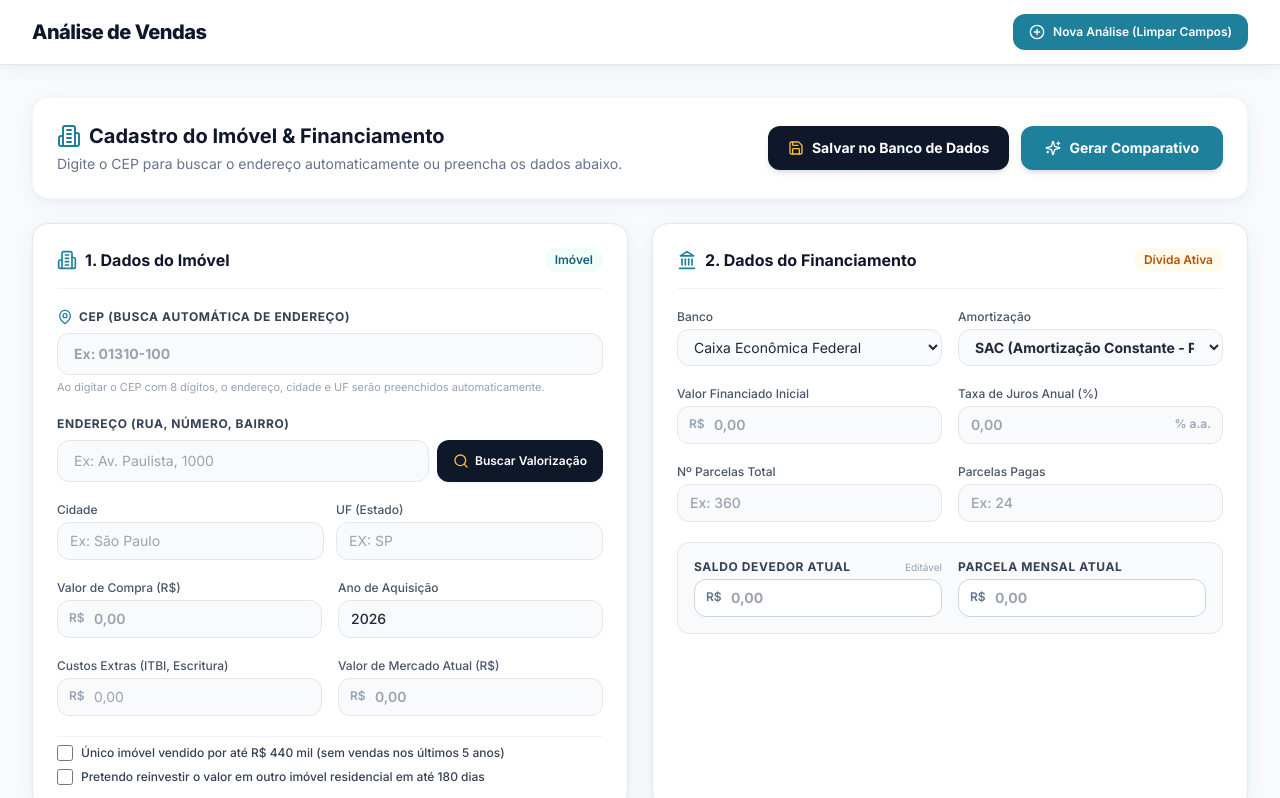
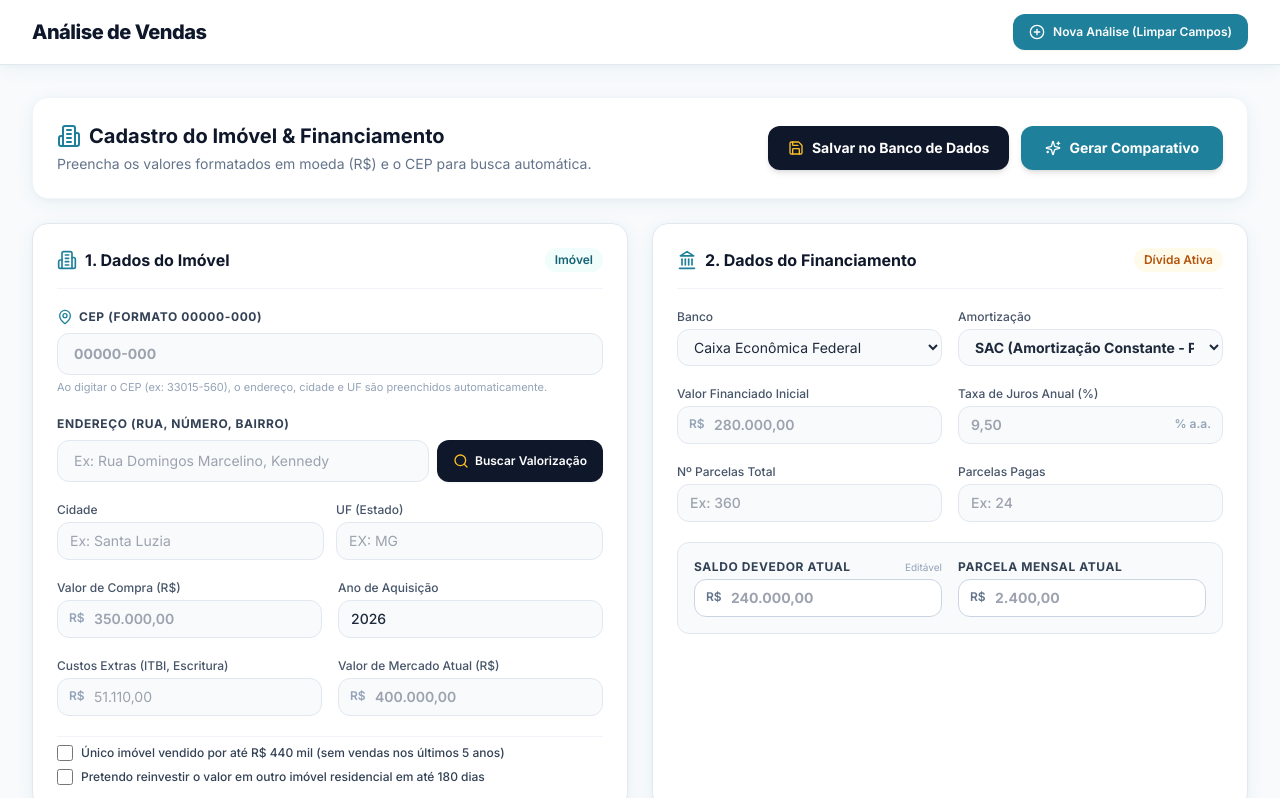
Before and after one commit to junioelizeu0-glitch/imovel-decisao, a React (Vite) app in the folder frontend/: page / in a window 1280 px wide. Shown: the top 798 px of the page. Built offline with nearby package versions, Linux system fonts and the light colour scheme.

Commit message:
feat: formatação de moeda brasileira em Reais e mascara de CEP 00000-000 nos campos de entrada

```diff
--- a/frontend/src/components/DashboardComparativo.tsx
+++ b/frontend/src/components/DashboardComparativo.tsx
@@ -1,4 +1,4 @@
-import React from "react";
+import React, { useState, useEffect } from "react";
 import {
   TrendingUp,
   DollarSign,
@@ -14,6 +14,7 @@ import {
 } from "lucide-react";
 import { ResultadoAluguel } from "../types";
 import { DonutChartCard } from "./DonutChartCard";
+import { formatCurrencyBRL, parseCurrencyBRL } from "../utils/formatters";
 
 interface DashboardProps {
   resultado: ResultadoAluguel;
@@ -54,6 +55,14 @@ export const DashboardComparativo: React.FC<DashboardProps> = ({
     irAluguelMensal,
   } = resultado;
 
+  const [textoAluguel, setTextoAluguel] = useState("");
+  const [textoCustosExtras, setTextoCustosExtras] = useState("");
+
+  useEffect(() => {
+    setTextoAluguel(formatCurrencyBRL(valorAluguelMensal));
+    setTextoCustosExtras(formatCurrencyBRL(custosMensaisExtras));
+  }, [valorAluguelMensal, custosMensaisExtras]);
+
   return (
     <div className="space-y-8" id="simulador">
       {/* 1. Painel de Parâmetros de Simulação Rápida */}
@@ -74,9 +83,15 @@ export const DashboardComparativo: React.FC<DashboardProps> = ({
             <div className="relative">
               <span className="absolute left-3 top-2 text-xs text-slate-400 font-bold">R$</span>
               <input
-                type="number"
-                value={valorAluguelMensal}
-                onChange={(e) => setValorAluguelMensal(Number(e.target.value))}
+                type="text"
+                placeholder="2.500,00"
+                value={textoAluguel}
+                onChange={(e) => setTextoAluguel(e.target.value)}
+                onBlur={() => {
+                  const num = parseCurrencyBRL(textoAluguel);
+                  setValorAluguelMensal(num);
+                  setTextoAluguel(formatCurrencyBRL(num));
+                }}
                 className="w-full bg-slate-50 border border-slate-200 rounded-xl pl-9 pr-3 py-2 text-sm font-bold text-slate-900 focus:ring-2 focus:ring-teal-500/20"
               />
             </div>
@@ -89,9 +104,15 @@ export const DashboardComparativo: React.FC<DashboardProps> = ({
             <div className="relative">
               <span className="absolute left-3 top-2 text-xs text-slate-400 font-bold">R$</span>
               <input
-                type="number"
-                value={custosMensaisExtras}
-                onChange={(e) => setCustosMensaisExtras(Number(e.target.value))}
+                type="text"
+                placeholder="300,00"
+                value={textoCustosExtras}
+                onChange={(e) => setTextoCustosExtras(e.target.value)}
+                onBlur={() => {
+                  const num = parseCurrencyBRL(textoCustosExtras);
+                  setCustosMensaisExtras(num);
+                  setTextoCustosExtras(formatCurrencyBRL(num));
+                }}
                 className="w-full bg-slate-50 border border-slate-200 rounded-xl pl-9 pr-3 py-2 text-sm font-medium text-slate-800"
               />
             </div>
@@ -105,7 +126,7 @@ export const DashboardComparativo: React.FC<DashboardProps> = ({
               <input
                 type="number"
                 step="0.1"
-                value={taxaValorizacaoAnual}
+                value={taxaValorizacaoAnual || ""}
                 onChange={(e) => setTaxaValorizacaoAnual(Number(e.target.value))}
                 className="w-full bg-slate-50 border border-slate-200 rounded-xl pl-3 pr-8 py-2 text-sm font-bold text-teal-700"
               />
@@ -121,7 +142,7 @@ export const DashboardComparativo: React.FC<DashboardProps> = ({
               <input
                 type="number"
                 step="0.1"
-                value={taxaCDIAnual}
+                value={taxaCDIAnual || ""}
                 onChange={(e) => setTaxaCDIAnual(Number(e.target.value))}
                 className="w-full bg-slate-50 border border-slate-200 rounded-xl pl-3 pr-8 py-2 text-sm font-bold text-slate-800"
               />
@@ -192,13 +213,13 @@ export const DashboardComparativo: React.FC<DashboardProps> = ({
       {/* 3. Gráfico Donut da Composição do Aluguel */}
       <DonutChartCard
         valorAluguel={valorAluguelMensal}
-        valorParcela={resultadoVendaAgora.saldoDevedorAbatido > 0 ? resultado.valorAluguelMensal - fluxoCaixaMensalLiquido - custosMensaisExtras - irAluguelMensal : 0}
+        valorParcela={resultadoVendaAgora.saldoDevedorAbatido > 0 ? Math.max(0, resultado.valorAluguelMensal - fluxoCaixaMensalLiquido - custosMensaisExtras - irAluguelMensal) : 0}
         custosExtras={custosMensaisExtras}
         irAluguel={irAluguelMensal}
         fluxoLiquido={fluxoCaixaMensalLiquido}
       />
 
-      {/* 4. Quadro Comparativo Lado a Lado (2 Colunas Estilo Inspiração) */}
+      {/* 4. Quadro Comparativo Lado a Lado */}
       <div className="grid grid-cols-1 lg:grid-cols-2 gap-6">
         {/* COLUNA 1: VENDER AGORA */}
         <div className="bg-white rounded-2xl p-6 border border-slate-200 card-shadow card-shadow-hover space-y-6 flex flex-col justify-between">
@@ -272,7 +293,6 @@ export const DashboardComparativo: React.FC<DashboardProps> = ({
             </div>
           </div>
 
-          {/* Projeção de Investimento no CDI */}
           <div className="p-5 bg-slate-50 rounded-xl border border-slate-200 space-y-2">
             <span className="text-[11px] font-bold text-slate-500 uppercase tracking-wider flex items-center gap-1">
               <TrendingUp className="w-4 h-4 text-teal-600" />
@@ -345,7 +365,6 @@ export const DashboardComparativo: React.FC<DashboardProps> = ({
             </div>
           </div>
 
-          {/* Valor Projetado e Patrimônio Final */}
           <div className="p-5 bg-teal-50/80 rounded-xl border border-teal-200 space-y-2">
             <span className="text-[11px] font-bold text-teal-800 uppercase tracking-wider flex items-center gap-1">
               <Award className="w-4 h-4 text-teal-600" />
--- a/frontend/src/components/FormularioImovelFinanciamento.tsx
+++ b/frontend/src/components/FormularioImovelFinanciamento.tsx
@@ -10,6 +10,7 @@ import {
   MapPin,
 } from "lucide-react";
 import { DadosImovel, DadosFinanciamento, EstimativaValorizacao } from "../types";
+import { formatCEP, formatCurrencyBRL, parseCurrencyBRL } from "../utils/formatters";
 
 interface FormularioProps {
   dadosImovel: DadosImovel;
@@ -41,7 +42,32 @@ export const FormularioImovelFinanciamento: React.FC<FormularioProps> = ({
   const [resultadoBusca, setResultadoBusca] = useState<EstimativaValorizacao | null>(null);
   const [erroBusca, setErroBusca] = useState<string | null>(null);
 
-  // Recálculo automático do saldo devedor e parcela quando dados do financiamento mudam
+  // Estados locais para controle de texto formatado dos campos monetários
+  const [textoValorCompra, setTextoValorCompra] = useState("");
+  const [textoCustoExtra, setTextoCustoExtra] = useState("");
+  const [textoValorMercado, setTextoValorMercado] = useState("");
+  const [textoValorFinanciado, setTextoValorFinanciado] = useState("");
+  const [textoSaldoDevedor, setTextoSaldoDevedor] = useState("");
+  const [textoParcelaAtual, setTextoParcelaAtual] = useState("");
+
+  // Sincronizar estados formatados quando os props mudam externamente
+  useEffect(() => {
+    setTextoValorCompra(formatCurrencyBRL(dadosImovel.valorCompra));
+    setTextoCustoExtra(formatCurrencyBRL(dadosImovel.custoAquisicaoExtra));
+    setTextoValorMercado(formatCurrencyBRL(dadosImovel.valorMercadoAtual));
+  }, [dadosImovel.valorCompra, dadosImovel.custoAquisicaoExtra, dadosImovel.valorMercadoAtual]);
+
+  useEffect(() => {
+    setTextoValorFinanciado(formatCurrencyBRL(dadosFinanciamento.valorFinanciado));
+    setTextoSaldoDevedor(formatCurrencyBRL(dadosFinanciamento.saldoDevedorAtual));
+    setTextoParcelaAtual(formatCurrencyBRL(dadosFinanciamento.valorParcelaAtual));
+  }, [
+    dadosFinanciamento.valorFinanciado,
+    dadosFinanciamento.saldoDevedorAtual,
+    dadosFinanciamento.valorParcelaAtual,
+  ]);
+
+  // Recálculo automático do saldo devedor e parcela no backend
   useEffect(() => {
     if (dadosFinanciamento.valorFinanciado > 0) {
       recalcularFinanciamentoApi();
@@ -78,15 +104,16 @@ export const FormularioImovelFinanciamento: React.FC<FormularioProps> = ({
         }));
       }
     } catch (e) {
-      console.warn("Recálculo offline ativado", e);
+      console.warn("Recálculo offline", e);
     }
   };
 
-  // Busca Automática de Endereço via CEP (ViaCEP API)
-  const handleCepChange = async (cepInput: string) => {
-    setDadosImovel((prev) => ({ ...prev, cep: cepInput }));
+  // Busca Automática de Endereço via CEP (ViaCEP API) com Máscara
+  const handleCepChange = async (val: string) => {
+    const cepFormatado = formatCEP(val);
+    setDadosImovel((prev) => ({ ...prev, cep: cepFormatado }));
 
-    const cepLimpo = cepInput.replace(/\D/g, "");
+    const cepLimpo = val.replace(/\D/g, "");
     if (cepLimpo.length === 8) {
       setBuscandoCep(true);
       setErroBusca(null);
@@ -107,7 +134,6 @@ export const FormularioImovelFinanciamento: React.FC<FormularioProps> = ({
               estado: novoEstado,
             }));
 
-            // Buscar valorização automaticamente com o endereço preenchido pelo CEP
             buscarValorizacaoAutomatica(novoEndereco, novaCidade, novoEstado);
           } else {
             setErroBusca("CEP não encontrado.");
@@ -121,11 +147,7 @@ export const FormularioImovelFinanciamento: React.FC<FormularioProps> = ({
     }
   };
 
-  const buscarValorizacaoAutomatica = async (
-    end: string,
-    cid?: string,
-    uf?: string
-  ) => {
+  const buscarValorizacaoAutomatica = async (end: string, cid?: string, uf?: string) => {
     if (!end) return;
     setBuscandoValorizacao(true);
     try {
@@ -169,7 +191,7 @@ export const FormularioImovelFinanciamento: React.FC<FormularioProps> = ({
             Cadastro do Imóvel & Financiamento
           </h2>
           <p className="text-sm text-slate-500 mt-1">
-            Digite o CEP para buscar o endereço automaticamente ou preencha os dados abaixo.
+            Preencha os valores formatados em moeda (R$) e o CEP para busca automática.
           </p>
         </div>
 
@@ -197,7 +219,7 @@ export const FormularioImovelFinanciamento: React.FC<FormularioProps> = ({
         </div>
       </div>
 
-      {/* Mensagem de confirmação de salvamento no banco */}
+      {/* Mensagem de salvamento */}
       {mensagemBanco && (
         <div className="bg-emerald-50 border border-emerald-300 text-emerald-800 p-4 rounded-xl text-xs font-bold flex items-center gap-2 shadow-sm">
           <CheckCircle2 className="w-5 h-5 text-emerald-600 flex-shrink-0" />
@@ -205,7 +227,7 @@ export const FormularioImovelFinanciamento: React.FC<FormularioProps> = ({
         </div>
       )}
 
-      {/* Grid de 2 Colunas Lado a Lado */}
+      {/* Grid de 2 Colunas */}
       <div className="grid grid-cols-1 lg:grid-cols-2 gap-6">
         {/* BLOCO 1: DADOS DO IMÓVEL */}
         <div className="bg-white rounded-2xl p-6 border border-slate-200 card-shadow space-y-5">
@@ -219,10 +241,10 @@ export const FormularioImovelFinanciamento: React.FC<FormularioProps> = ({
             </span>
           </div>
 
-          {/* Campo CEP com busca automática */}
+          {/* Campo CEP com Máscara XXXXX-XXX */}
           <div>
             <label className="block text-xs font-bold text-slate-700 uppercase tracking-wider mb-2 flex items-center gap-1.5">
-              <MapPin className="w-4 h-4 text-teal-600" /> CEP (Busca Automática de Endereço)
+              <MapPin className="w-4 h-4 text-teal-600" /> CEP (Formato 00000-000)
             </label>
             <div className="relative">
               <input
@@ -230,7 +252,7 @@ export const FormularioImovelFinanciamento: React.FC<FormularioProps> = ({
                 maxLength={9}
                 value={dadosImovel.cep}
                 onChange={(e) => handleCepChange(e.target.value)}
-                placeholder="Ex: 01310-100"
+                placeholder="00000-000"
                 className="w-full bg-slate-50 border border-slate-200 rounded-xl px-4 py-2.5 text-sm font-bold text-slate-900 focus:outline-none focus:ring-2 focus:ring-teal-600/30 focus:border-teal-600 transition"
               />
               {buscandoCep && (
@@ -238,11 +260,11 @@ export const FormularioImovelFinanciamento: React.FC<FormularioProps> = ({
               )}
             </div>
             <p className="text-[11px] text-slate-400 mt-1">
-              Ao digitar o CEP com 8 dígitos, o endereço, cidade e UF serão preenchidos automaticamente.
+              Ao digitar o CEP (ex: 33015-560), o endereço, cidade e UF são preenchidos automaticamente.
             </p>
           </div>
 
-          {/* Endereço Completo com botão de Valorização */}
+          {/* Endereço Completo */}
           <div>
             <label className="block text-xs font-bold text-slate-700 uppercase tracking-wider mb-2">
               Endereço (Rua, Número, Bairro)
@@ -252,7 +274,7 @@ export const FormularioImovelFinanciamento: React.FC<FormularioProps> = ({
                 type="text"
                 value={dadosImovel.endereco}
                 onChange={(e) => setDadosImovel({ ...dadosImovel, endereco: e.target.value })}
-                placeholder="Ex: Av. Paulista, 1000"
+                placeholder="Ex: Rua Domingos Marcelino, Kennedy"
                 className="w-full bg-slate-50 border border-slate-200 rounded-xl px-4 py-2.5 text-sm text-slate-800 focus:outline-none focus:ring-2 focus:ring-teal-600/30 focus:border-teal-600 transition"
               />
               <button
@@ -260,7 +282,6 @@ export const FormularioImovelFinanciamento: React.FC<FormularioProps> = ({
                 onClick={handleBuscarValorizacao}
                 disabled={buscandoValorizacao}
                 className="bg-slate-900 hover:bg-slate-800 text-white px-4 py-2.5 rounded-xl text-xs font-semibold transition flex items-center gap-1.5 whitespace-nowrap shadow-sm"
-                title="Estimativa por região"
               >
                 {buscandoValorizacao ? (
                   <RefreshCw className="w-4 h-4 animate-spin" />
@@ -273,7 +294,7 @@ export const FormularioImovelFinanciamento: React.FC<FormularioProps> = ({
             {erroBusca && <p className="text-xs text-rose-500 mt-1">{erroBusca}</p>}
           </div>
 
-          {/* Resultado da Busca de Valorização por Endereço */}
+          {/* Resultado da Busca de Valorização */}
           {resultadoBusca && (
             <div className="bg-teal-50/70 border border-teal-200 rounded-xl p-3.5 space-y-2 text-xs">
               <div className="flex items-center justify-between text-teal-900 font-bold">
@@ -296,7 +317,7 @@ export const FormularioImovelFinanciamento: React.FC<FormularioProps> = ({
               <input
                 type="text"
                 value={dadosImovel.cidade}
-                placeholder="Ex: São Paulo"
+                placeholder="Ex: Santa Luzia"
                 onChange={(e) => setDadosImovel({ ...dadosImovel, cidade: e.target.value })}
                 className="w-full bg-slate-50 border border-slate-200 rounded-xl px-3 py-2 text-sm"
               />
@@ -306,7 +327,7 @@ export const FormularioImovelFinanciamento: React.FC<FormularioProps> = ({
               <input
                 type="text"
                 maxLength={2}
-                placeholder="Ex: SP"
+                placeholder="Ex: MG"
                 value={dadosImovel.estado}
                 onChange={(e) => setDadosImovel({ ...dadosImovel, estado: e.target.value.toUpperCase() })}
                 className="w-full bg-slate-50 border border-slate-200 rounded-xl px-3 py-2 text-sm uppercase"
@@ -314,7 +335,7 @@ export const FormularioImovelFinanciamento: React.FC<FormularioProps> = ({
             </div>
           </div>
 
-          {/* Valores de Compra e Ano */}
+          {/* Valor de Compra Formatado e Ano */}
           <div className="grid grid-cols-1 sm:grid-cols-2 gap-4">
             <div>
               <label className="block text-xs font-medium text-slate-600 mb-1">
@@ -323,10 +344,15 @@ export const FormularioImovelFinanciamento: React.FC<FormularioProps> = ({
               <div className="relative">
                 <span className="absolute left-3 top-2.5 text-xs text-slate-400 font-semibold">R$</span>
                 <input
-                  type="number"
-                  placeholder="0,00"
-                  value={dadosImovel.valorCompra || ""}
-                  onChange={(e) => setDadosImovel({ ...dadosImovel, valorCompra: Number(e.target.value) })}
+                  type="text"
+                  placeholder="350.000,00"
+                  value={textoValorCompra}
+                  onChange={(e) => setTextoValorCompra(e.target.value)}
+                  onBlur={() => {
+                    const num = parseCurrencyBRL(textoValorCompra);
+                    setDadosImovel((prev) => ({ ...prev, valorCompra: num }));
+                    setTextoValorCompra(formatCurrencyBRL(num));
+                  }}
                   className="w-full bg-slate-50 border border-slate-200 rounded-xl pl-9 pr-3 py-2 text-sm font-semibold text-slate-900"
                 />
               </div>
@@ -344,6 +370,7 @@ export const FormularioImovelFinanciamento: React.FC<FormularioProps> = ({
             </div>
           </div>
 
+          {/* Custos Extras e Valor de Mercado Formatados */}
           <div className="grid grid-cols-1 sm:grid-cols-2 gap-4">
             <div>
               <label className="block text-xs font-medium text-slate-600 mb-1">
@@ -352,16 +379,20 @@ export const FormularioImovelFinanciamento: React.FC<FormularioProps> = ({
               <div className="relative">
                 <span className="absolute left-3 top-2.5 text-xs text-slate-400 font-semibold">R$</span>
                 <input
-                  type="number"
-                  placeholder="0,00"
-                  value={dadosImovel.custoAquisicaoExtra || ""}
-                  onChange={(e) =>
-                    setDadosImovel({ ...dadosImovel, custoAquisicaoExtra: Number(e.target.value) })
-                  }
+                  type="text"
+                  placeholder="51.110,00"
+                  value={textoCustoExtra}
+                  onChange={(e) => setTextoCustoExtra(e.target.value)}
+                  onBlur={() => {
+                    const num = parseCurrencyBRL(textoCustoExtra);
+                    setDadosImovel((prev) => ({ ...prev, custoAquisicaoExtra: num }));
+                    setTextoCustoExtra(formatCurrencyBRL(num));
+                  }}
                   className="w-full bg-slate-50 border border-slate-200 rounded-xl pl-9 pr-3 py-2 text-sm"
                 />
               </div>
             </div>
+
             <div>
               <label className="block text-xs font-medium text-slate-600 mb-1">
                 Valor de Mercado Atual (R$)
@@ -369,12 +400,15 @@ export const FormularioImovelFinanciamento: React.FC<FormularioProps> = ({
               <div className="relative">
                 <span className="absolute left-3 top-2.5 text-xs text-slate-400 font-semibold">R$</span>
                 <input
-                  type="number"
-                  placeholder="0,00"
-                  value={dadosImovel.valorMercadoAtual || ""}
-                  onChange={(e) =>
-                    setDadosImovel({ ...dadosImovel, valorMercadoAtual: Number(e.target.value) })
-                  }
+                  type="text"
+                  placeholder="400.000,00"
+                  value={textoValorMercado}
+                  onChange={(e) => setTextoValorMercado(e.target.value)}
+                  onBlur={() => {
+                    const num = parseCurrencyBRL(textoValorMercado);
+                    setDadosImovel((prev) => ({ ...prev, valorMercadoAtual: num }));
+                    setTextoValorMercado(formatCurrencyBRL(num));
+                  }}
                   className="w-full bg-slate-50 border border-slate-200 rounded-xl pl-9 pr-3 py-2 text-sm font-semibold text-teal-700"
                 />
               </div>
@@ -451,19 +485,22 @@ export const FormularioImovelFinanciamento: React.FC<FormularioProps> = ({
             </div>
           </div>
 
-          {/* Valor Financiado e Taxa de Juros */}
+          {/* Valor Financiado Formatado e Taxa de Juros */}
           <div className="grid grid-cols-1 sm:grid-cols-2 gap-4">
             <div>
               <label className="block text-xs font-medium text-slate-600 mb-1">Valor Financiado Inicial</label>
               <div className="relative">
                 <span className="absolute left-3 top-2.5 text-xs text-slate-400 font-semibold">R$</span>
                 <input
-                  type="number"
-                  placeholder="0,00"
-                  value={dadosFinanciamento.valorFinanciado || ""}
-                  onChange={(e) =>
-                    setDadosFinanciamento({ ...dadosFinanciamento, valorFinanciado: Number(e.target.value) })
-                  }
+                  type="text"
+                  placeholder="280.000,00"
+                  value={textoValorFinanciado}
+                  onChange={(e) => setTextoValorFinanciado(e.target.value)}
+                  onBlur={() => {
+                    const num = parseCurrencyBRL(textoValorFinanciado);
+                    setDadosFinanciamento((prev) => ({ ...prev, valorFinanciado: num }));
+                    setTextoValorFinanciado(formatCurrencyBRL(num));
+                  }}
                   className="w-full bg-slate-50 border border-slate-200 rounded-xl pl-9 pr-3 py-2 text-sm font-semibold text-slate-900"
                 />
               </div>
@@ -474,7 +511,7 @@ export const FormularioImovelFinanciamento: React.FC<FormularioProps> = ({
                 <input
                   type="number"
                   step="0.01"
-                  placeholder="0,00"
+                  placeholder="9,50"
                   value={dadosFinanciamento.taxaJurosAnual || ""}
                   onChange={(e) =>
                     setDadosFinanciamento({ ...dadosFinanciamento, taxaJurosAnual: Number(e.target.value) })
@@ -486,7 +523,7 @@ export const FormularioImovelFinanciamento: React.FC<FormularioProps> = ({
             </div>
           </div>
 
-          {/* Parcelas Total e Parcelas Pagas */}
+          {/* Parcelas Total e Pagas */}
           <div className="grid grid-cols-2 gap-4">
             <div>
               <label className="block text-xs font-medium text-slate-600 mb-1">Nº Parcelas Total</label>
@@ -517,7 +554,7 @@ export const FormularioImovelFinanciamento: React.FC<FormularioProps> = ({
             </div>
           </div>
 
-          {/* Saldo Devedor Atual e Valor da Parcela Atual */}
+          {/* Saldo Devedor Atual e Valor da Parcela Formatados */}
           <div className="grid grid-cols-1 sm:grid-cols-2 gap-4 p-4 bg-slate-50 rounded-xl border border-slate-200">
             <div>
               <div className="flex items-center justify-between mb-1">
@@ -529,16 +566,19 @@ export const FormularioImovelFinanciamento: React.FC<FormularioProps> = ({
               <div className="relative">
                 <span className="absolute left-3 top-2.5 text-xs text-slate-500 font-semibold">R$</span>
                 <input
-                  type="number"
-                  placeholder="0,00"
-                  value={dadosFinanciamento.saldoDevedorAtual || ""}
-                  onChange={(e) =>
-                    setDadosFinanciamento({
-                      ...dadosFinanciamento,
-                      saldoDevedorManual: Number(e.target.value),
-                      saldoDevedorAtual: Number(e.target.value),
-                    })
-                  }
+                  type="text"
+                  placeholder="240.000,00"
+                  value={textoSaldoDevedor}
+                  onChange={(e) => setTextoSaldoDevedor(e.target.value)}
+                  onBlur={() => {
+                    const num = parseCurrencyBRL(textoSaldoDevedor);
+                    setDadosFinanciamento((prev) => ({
+                      ...prev,
+                      saldoDevedorManual: num,
+                      saldoDevedorAtual: num,
+                    }));
+                    setTextoSaldoDevedor(formatCurrencyBRL(num));
+                  }}
                   className="w-full bg-white border border-slate-300 rounded-xl pl-9 pr-3 py-2 text-sm font-bold text-slate-900 focus:ring-2 focus:ring-teal-500/20"
                 />
               </div>
@@ -551,15 +591,15 @@ export const FormularioImovelFinanciamento: React.FC<FormularioProps> = ({
               <div className="relative">
                 <span className="absolute left-3 top-2.5 text-xs text-slate-500 font-semibold">R$</span>
                 <input
-                  type="number"
-                  placeholder="0,00"
-                  value={dadosFinanciamento.valorParcelaAtual || ""}
-                  onChange={(e) =>
-                    setDadosFinanciamento({
-                      ...dadosFinanciamento,
-                      valorParcelaAtual: Number(e.target.value),
-                    })
-                  }
+                  type="text"
+                  placeholder="2.400,00"
+                  value={textoParcelaAtual}
+                  onChange={(e) => setTextoParcelaAtual(e.target.value)}
+                  onBlur={() => {
+                    const num = parseCurrencyBRL(textoParcelaAtual);
+                    setDadosFinanciamento((prev) => ({ ...prev, valorParcelaAtual: num }));
+                    setTextoParcelaAtual(formatCurrencyBRL(num));
+                  }}
                   className="w-full bg-white border border-slate-300 rounded-xl pl-9 pr-3 py-2 text-sm font-bold text-teal-700"
                 />
               </div>
--- /dev/null
+++ b/frontend/src/utils/formatters.ts
@@ -0,0 +1,41 @@
+/**
+ * Formata um valor de CEP para XXXXX-XXX
+ */
+export function formatCEP(value: string): string {
+  const digits = (value || "").replace(/\D/g, "").slice(0, 8);
+  if (digits.length <= 5) return digits;
+  return `${digits.slice(0, 5)}-${digits.slice(5)}`;
+}
+
+/**
+ * Converte número para string formatada de moeda em Reais (pt-BR): Ex 350000 -> "350.000,00"
+ */
+export function formatCurrencyBRL(val: number): string {
+  if (!val || isNaN(val) || val === 0) return "";
+  return val.toLocaleString("pt-BR", {
+    minimumFractionDigits: 2,
+    maximumFractionDigits: 2,
+  });
+}
+
+/**
+ * Converte string digitada pelo usuário (ex: "350.000,00" ou "350000") para número float puro
+ */
+export function parseCurrencyBRL(input: string): number {
+  if (!input) return 0;
+  // Se contiver vírgula ou ponto formatado
+  const cleaned = input.trim();
+  if (!cleaned) return 0;
+
+  // Tratar formato brasileiro: milhar com ponto, decimal com vírgula
+  if (cleaned.includes(",")) {
+    const semPontos = cleaned.replace(/\./g, "");
+    const comPontoDecimal = semPontos.replace(",", ".");
+    const val = parseFloat(comPontoDecimal);
+    return isNaN(val) ? 0 : val;
+  }
+
+  // Se o usuário digitou apenas números sem pontuação (ex: "350000")
+  const val = parseFloat(cleaned.replace(/\D/g, ""));
+  return isNaN(val) ? 0 : val;
+}
```
